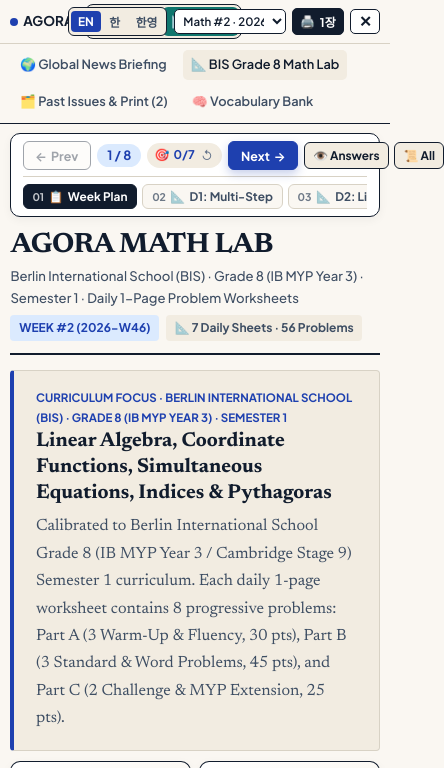
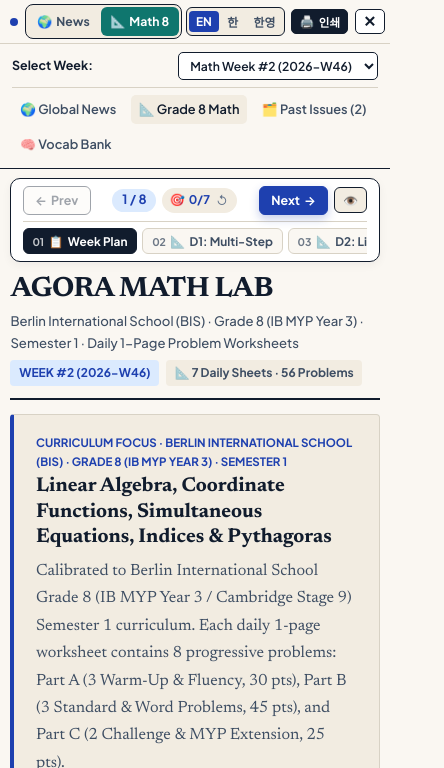
Before and after one commit to chbaede/agora, an Astro site: page /math in a window 390 px wide. Both pictures are taken after a click on the button "Toggle Menu". Shown: the top 768 px of the page, 444 px wide, since content can reach past the window. Built offline with nearby package versions, Linux system fonts and the light colour scheme; Astro itself is replaced by a stand-in of ours.

Commit message:
fix: resolve header overlap and mobile math UI

```diff
--- a/src/components/MathSheetCard.astro
+++ b/src/components/MathSheetCard.astro
@@ -40,14 +40,14 @@ function getTierBadgeClass(tier: string): string {
         <span class="badge badge-neutral">8 Problems · 100 Points</span>
       </div>
 
-      <div style="display: flex; align-items: center; gap: 0.4rem; flex-wrap: wrap;">
+      <div style="display: flex; align-items: center; gap: 0.35rem; flex-wrap: wrap;">
         <button
           type="button"
           class="btn-print-single"
           data-print-math-problems={slideIndex}
           title="Print ONLY the 1-page problem worksheet (without answers)"
         >
-          📄 <span class="lang-en-inline">1-Page Problems</span><span class="lang-ko-inline">문제지만 1장 인쇄</span>
+          📄 <span class="lang-en-inline">1-Page Problems</span><span class="lang-ko-inline">문제만 1장</span>
         </button>
         <button
           type="button"
@@ -55,10 +55,10 @@ function getTierBadgeClass(tier: string): string {
           data-print-math-duplex={slideIndex}
           title="Print 2-Sided Duplex (Front: 1-Page Problems / Back: Step-by-Step Solutions)"
         >
-          🖨️ <span class="lang-en-inline">Duplex + Answer Key</span><span class="lang-ko-inline">양면(문제+해설) 인쇄</span>
+          🖨️ <span class="lang-en-inline">Duplex + Key</span><span class="lang-ko-inline">양면+해설</span>
         </button>
         <button type="button" class="btn-mark-read" data-math-read-toggle={sheet.id}>
-          ○ Mark Done
+          ○ Done
         </button>
       </div>
     </div>
--- a/src/components/MathWeekView.astro
+++ b/src/components/MathWeekView.astro
@@ -46,10 +46,9 @@ const deckPages = [
         <span class="lang-en-inline">Next</span><span class="lang-ko-inline">다음</span> →
       </button>
       <button type="button" id="btn-toggle-all-solutions" class="btn-view-mode" title="Show or Hide All Step-by-Step Solutions">
-        <span class="lang-en-inline">👁️ Answers</span>
-        <span class="lang-ko-inline">👁️ 정답모두</span>
+        👁️ <span class="desktop-label"><span class="lang-en-inline">Answers</span><span class="lang-ko-inline">정답</span></span>
       </button>
-      <button type="button" id="btn-toggle-view-mode" class="btn-view-mode" title="Toggle 1-Page Flip vs Scroll-All">
+      <button type="button" id="btn-toggle-view-mode" class="btn-view-mode desktop-only-ctrl" title="Toggle 1-Page Flip vs Scroll-All">
         <span class="lang-en-inline">📜 All</span>
         <span class="lang-ko-inline">📜 전체</span>
       </button>
--- a/src/layouts/BaseLayout.astro
+++ b/src/layouts/BaseLayout.astro
@@ -38,16 +38,16 @@ const isMathMode = activeNav === 'math';
         <div class="utility-left">
           <a href="/" class="brand-pill">
             <span class="brand-dot"></span>
-            <span>AGORA</span>
+            <span class="brand-text">AGORA</span>
           </a>
 
-          <!-- Primary 2-Track Switcher (Clearly separates Global News vs BIS Grade 8 Math on Desktop & Mobile) -->
+          <!-- Primary 2-Track Switcher (Global News vs BIS Grade 8 Math) -->
           <div class="track-switcher" role="navigation" aria-label="Subject Track Switcher">
             <a href="/" class={`track-pill ${!isMathMode ? 'active' : ''}`}>
-              🌍 <span class="desktop-label">Global News</span><span class="mobile-label">News</span>
+              🌍 <span>News</span>
             </a>
             <a href="/math" class={`track-pill ${isMathMode ? 'active-math' : ''}`}>
-              📐 <span class="desktop-label">Grade 8 Math (BIS)</span><span class="mobile-label">Math 8</span>
+              📐 <span>Math 8</span>
             </a>
           </div>
 
@@ -72,33 +72,26 @@ const isMathMode = activeNav === 'math';
               <span class="mobile-label">한</span>
             </button>
             <button type="button" class="lang-btn" data-lang-switch="bilingual" title="Family Mode: English + Korean">
-              <span class="desktop-label">🇺🇸+🇰🇷 한영 병기</span>
+              <span class="desktop-label">🇺🇸+🇰🇷 한영</span>
               <span class="mobile-label">한영</span>
             </button>
           </div>
 
-          <label class="issue-switcher-label" for="issue-quick-select">
+          <label class="issue-switcher-label desktop-only-ctrl" for="issue-quick-select">
             <select id="issue-quick-select" class="issue-select" aria-label="Quick jump to any issue">
               {isMathMode
                 ? allMathPacks.map((pack) => (
                     <option value={`/math/weeks/${pack.id}`} selected={pack.id === currentIssueId}>
-                      Math #{pack.weekNumber} · {pack.publishDate}
+                      #{pack.weekNumber} ({pack.id})
                     </option>
                   ))
                 : allIssues.map((iss) => (
                     <option value={`/issues/${iss.id}`} selected={iss.id === currentIssueId}>
-                      #{iss.issueNumber} · {iss.publishDate}
+                      #{iss.issueNumber} ({iss.id})
                     </option>
                   ))}
             </select>
           </label>
-
-          {!isMathMode && (
-            <label class="worksheet-toggle desktop-only-ctrl" title="Include the 1-page handwritten reflection worksheet when printing">
-              <input type="checkbox" id="toggle-worksheet-checkbox" checked />
-              <span>Worksheet</span>
-            </label>
-          )}
 
           <button
             type="button"
@@ -106,7 +99,7 @@ const isMathMode = activeNav === 'math';
             class="btn-print"
             title="Print current day's sheet as a 1-Sheet (2-Sided Duplex) B&W Handout"
           >
-            🖨️ <span class="desktop-label">Print 1-Sheet (Duplex)</span><span class="mobile-label">1장</span>
+            🖨️ <span class="desktop-label">Print 1-Sheet (Duplex)</span><span class="mobile-label">인쇄</span>
           </button>
 
           <button
@@ -132,14 +125,32 @@ const isMathMode = activeNav === 'math';
 
       <!-- Compact Mobile Drawer (Hidden by default, opens on ☰ tap) -->
       <div id="mobile-nav-drawer" class="mobile-nav-drawer" hidden>
+        <div class="mobile-drawer-row">
+          <label for="issue-quick-select-mobile" style="font-size: 0.78rem; font-weight: 700;">
+            Select Week:
+          </label>
+          <select id="issue-quick-select-mobile" class="issue-select" style="max-width: 200px;">
+            {isMathMode
+              ? allMathPacks.map((pack) => (
+                  <option value={`/math/weeks/${pack.id}`} selected={pack.id === currentIssueId}>
+                    Math Week #{pack.weekNumber} ({pack.id}) · {pack.publishDate}
+                  </option>
+                ))
+              : allIssues.map((iss) => (
+                  <option value={`/issues/${iss.id}`} selected={iss.id === currentIssueId}>
+                    Issue #{iss.issueNumber} ({iss.id}) · {iss.publishDate}
+                  </option>
+                ))}
+          </select>
+        </div>
         <nav class="mobile-drawer-links" aria-label="Mobile Navigation">
-          <a href="/" class={`nav-link ${activeNav === 'latest' ? 'active' : ''}`}>🌍 Global News Briefing</a>
-          <a href="/math" class={`nav-link ${activeNav === 'math' ? 'active' : ''}`}>📐 BIS Grade 8 Math Lab</a>
+          <a href="/" class={`nav-link ${activeNav === 'latest' ? 'active' : ''}`}>🌍 Global News</a>
+          <a href="/math" class={`nav-link ${activeNav === 'math' ? 'active' : ''}`}>📐 Grade 8 Math</a>
           <a href="/archive" class={`nav-link ${activeNav === 'archive' ? 'active' : ''}`}>
-            🗂️ Past Issues &amp; Print ({allIssues.length})
+            🗂️ Past Issues ({allIssues.length})
           </a>
           <a href="/glossary" class={`nav-link ${activeNav === 'glossary' ? 'active' : ''}`}>
-            🧠 Vocabulary Bank
+            🧠 Vocab Bank
           </a>
         </nav>
       </div>
@@ -239,7 +250,8 @@ const isMathMode = activeNav === 'math';
           });
         });
 
-        const selectEl = document.getElementById('issue-quick-select');
+        ['issue-quick-select', 'issue-quick-select-mobile'].forEach(function (id) {
+          const selectEl = document.getElementById(id);
           if (selectEl) {
             selectEl.addEventListener('change', function (e) {
               const targetUrl = e.target.value;
@@ -248,6 +260,7 @@ const isMathMode = activeNav === 'math';
               }
             });
           }
+        });
 
         const printBtn = document.getElementById('btn-print-packet');
         if (printBtn) {
@@ -260,13 +273,6 @@ const isMathMode = activeNav === 'math';
         window.addEventListener('afterprint', function () {
           document.body.removeAttribute('data-print-mode');
         });
-
-        const worksheetCheckbox = document.getElementById('toggle-worksheet-checkbox');
-        if (worksheetCheckbox) {
-          worksheetCheckbox.addEventListener('change', function (e) {
-            document.body.classList.toggle('hide-print-worksheet', !e.target.checked);
-          });
-        }
 
         // Interactive inline glossary highlight popover
         const popover = document.getElementById('term-popover');
@@ -304,11 +310,6 @@ const isMathMode = activeNav === 'math';
           });
         }
 
-        // Auto-print when opened with ?print=1 from the Archive page
-        if (params.get('worksheet') === '0' && worksheetCheckbox) {
-          worksheetCheckbox.checked = false;
-          document.body.classList.add('hide-print-worksheet');
-        }
         if (params.get('print') === '1') {
           window.addEventListener('load', function () {
             setTimeout(function () {
--- a/src/styles/global.css
+++ b/src/styles/global.css
@@ -75,8 +75,8 @@ a:hover {
 .utility-left {
   display: flex;
   align-items: center;
-  gap: 0.5rem;
-  min-width: 0;
+  gap: 0.45rem;
+  flex-shrink: 0;
 }
 
 .nav-links {
@@ -128,6 +128,7 @@ a:hover {
   align-items: center;
   gap: 0.4rem;
   flex-wrap: nowrap;
+  flex-shrink: 0;
 }
 
 .issue-switcher-label {
@@ -208,16 +209,26 @@ a:hover {
 .mobile-nav-drawer {
   border-top: 1px solid var(--border-rule);
   background: var(--bg-paper);
-  padding: 0.4rem 0.75rem;
+  padding: 0.5rem 0.75rem;
+}
+
+.mobile-drawer-row {
+  display: flex;
+  align-items: center;
+  justify-content: space-between;
+  gap: 0.5rem;
+  padding-bottom: 0.45rem;
+  margin-bottom: 0.45rem;
+  border-bottom: 1px solid var(--border-rule);
 }
 
 .mobile-drawer-links {
   display: flex;
-  gap: 0.5rem;
+  gap: 0.4rem;
   flex-wrap: wrap;
 }
 
-@media (max-width: 780px) {
+@media (max-width: 960px) {
   .utility-inner {
     padding: 0.28rem 0.6rem;
     gap: 0.3rem;
@@ -235,17 +246,29 @@ a:hover {
   }
   .brand-pill {
     font-size: 0.84rem;
-    padding-right: 0.25rem;
+    padding-right: 0.2rem;
     border-right: none;
   }
-  .issue-select {
+  .track-pill {
     font-size: 0.72rem;
-    padding: 0.2rem 0.3rem;
-    max-width: 112px;
+    padding: 0.2rem 0.44rem;
+  }
+  .lang-btn {
+    font-size: 0.71rem;
+    padding: 0.18rem 0.36rem;
   }
   .btn-print {
-    padding: 0.22rem 0.45rem;
-    font-size: 0.75rem;
+    padding: 0.2rem 0.45rem;
+    font-size: 0.72rem;
+  }
+}
+
+@media (max-width: 440px) {
+  .brand-text {
+    display: none !important;
+  }
+  .brand-pill {
+    padding-right: 0;
   }
 }
 
```
Lines whose indentation alone changed are shown as unchanged.
